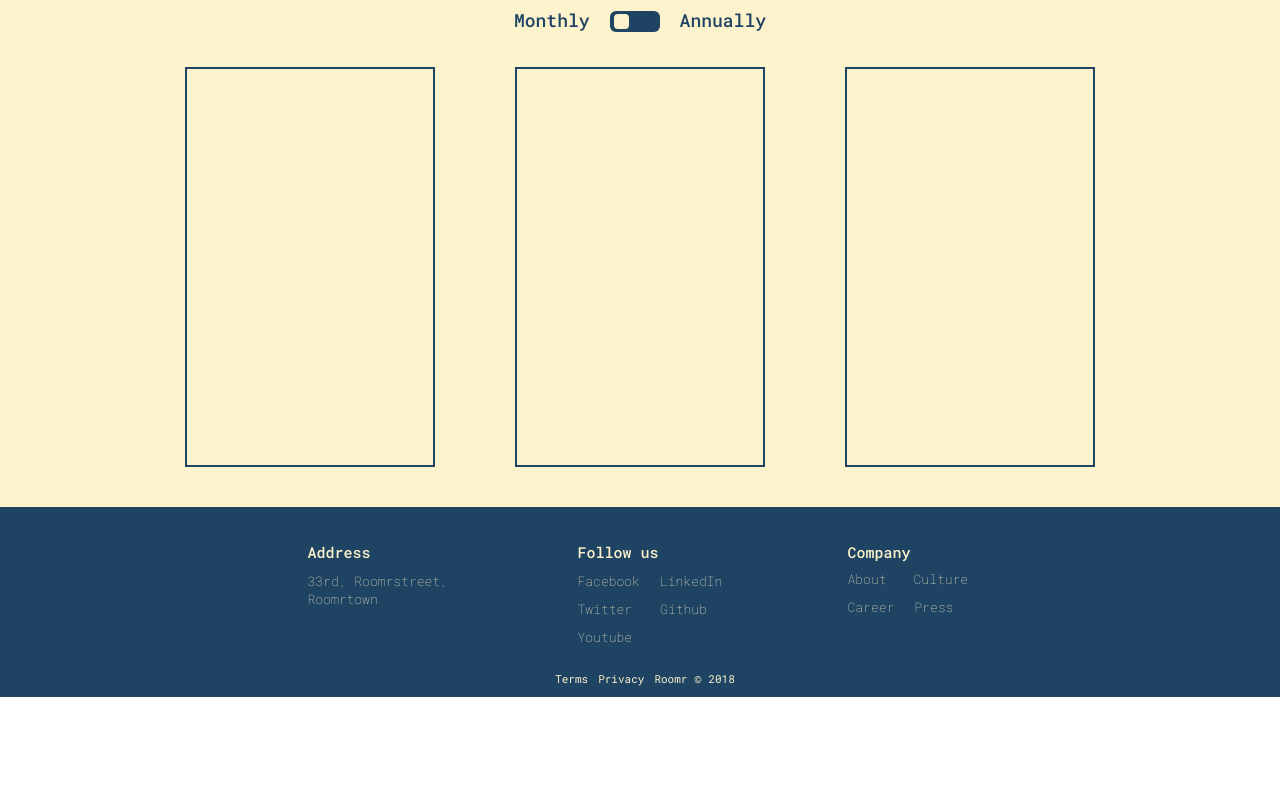
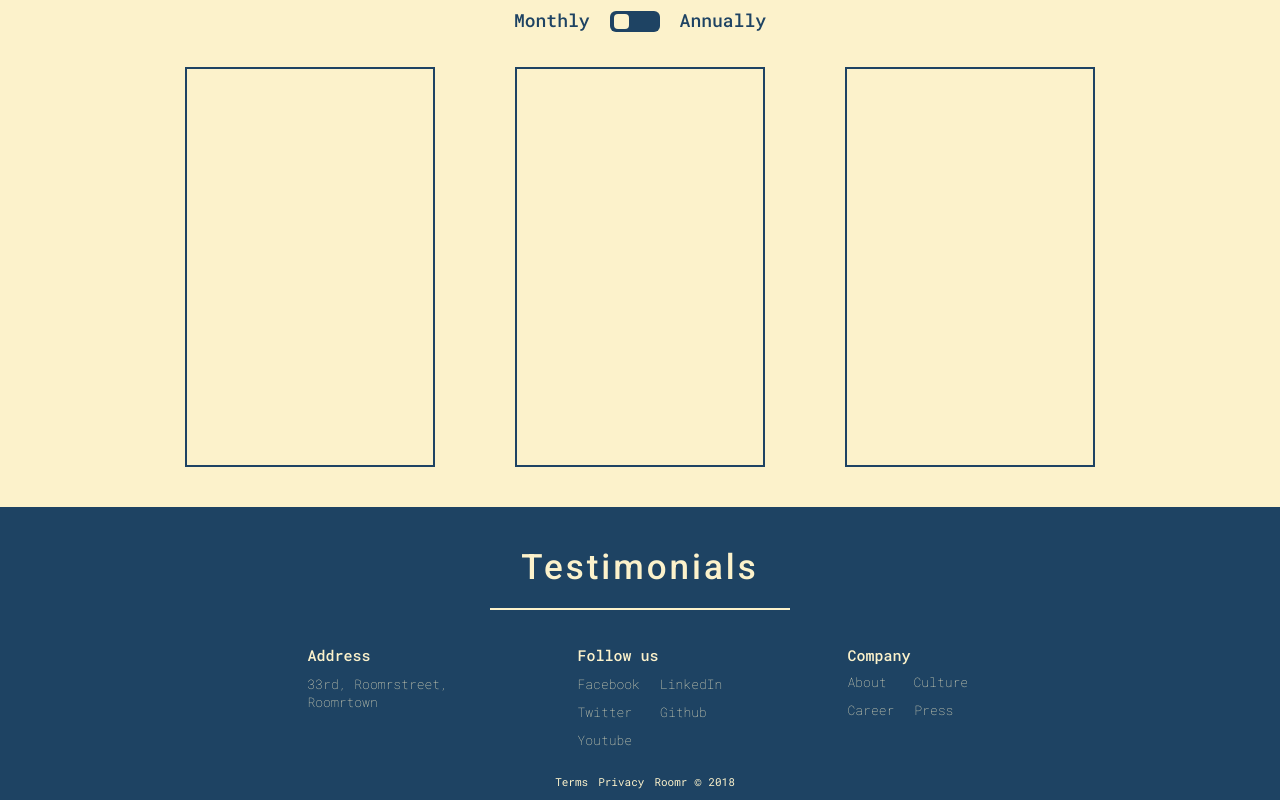
Before and after one commit to etmk/roomr-landing, a Gatsby site: page / in a window 1280 px wide. Shown: the part 1709-2509 px from the top of the page. Before the commit the page ends 2406 px from the top, so only its background shows below. Built offline with nearby package versions, Linux system fonts and the light colour scheme; Gatsby itself is replaced by a stand-in of ours.

Commit message:
created testimonial section

```diff
--- /dev/null
+++ b/src/components/testimonialSection.css
@@ -0,0 +1,3 @@
+.testimonial-section {
+  background: #1e4363;
+}
--- /dev/null
+++ b/src/components/testimonialSection.js
@@ -0,0 +1,13 @@
+import React from 'react';
+
+import SectionHeader from './sectionHeader';
+
+import './testimonialSection.css';
+
+const TestimonialSection = () => (
+  <div className="testimonial-section">
+    <SectionHeader text="Testimonials" smallLine="220px" bigLine="300px"/>
+  </div>
+)
+
+export default TestimonialSection;
--- a/src/pages/index.js
+++ b/src/pages/index.js
@@ -5,6 +5,7 @@ import SEO from '../components/seo';
 import Hero from '../components/hero';
 import FeatureSection from '../components/featureSection';
 import PricingSection from '../components/pricingSection';
+import TestimonialSection from '../components/testimonialSection';
 
 const IndexPage = () => (
   <Layout>
@@ -12,6 +13,7 @@ const IndexPage = () => (
     <Hero />
     <FeatureSection />
     <PricingSection />
+    <TestimonialSection />
   </Layout>
 )
 
```
